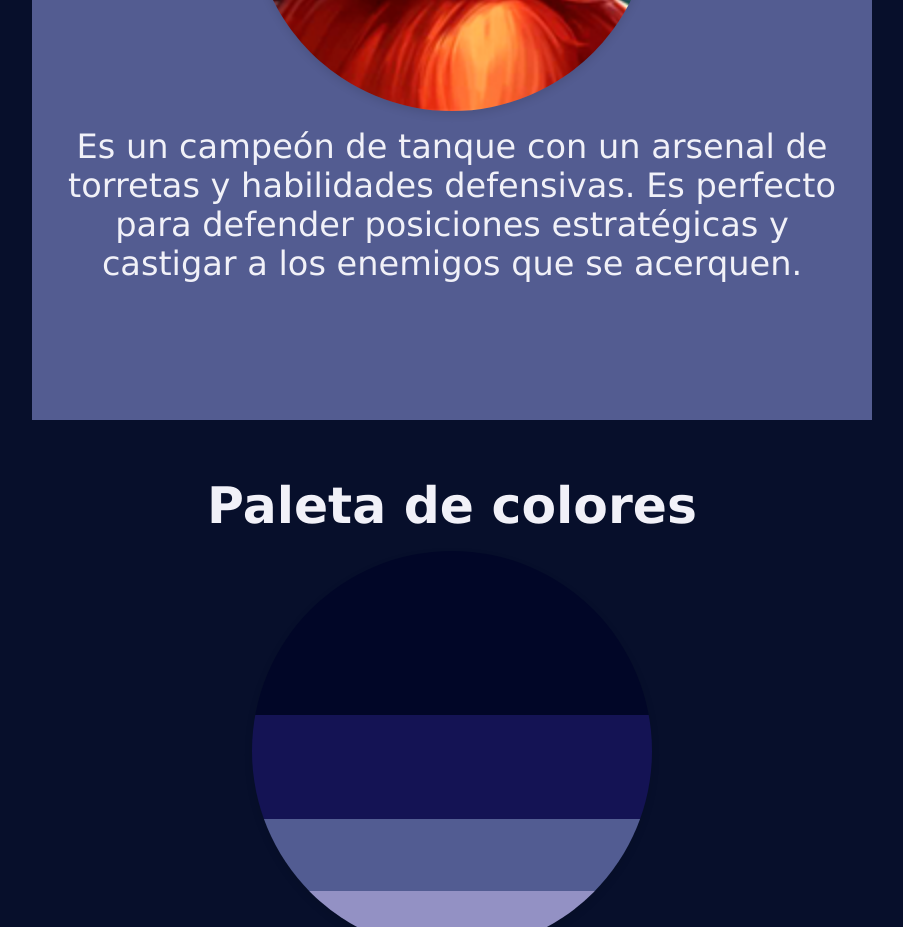
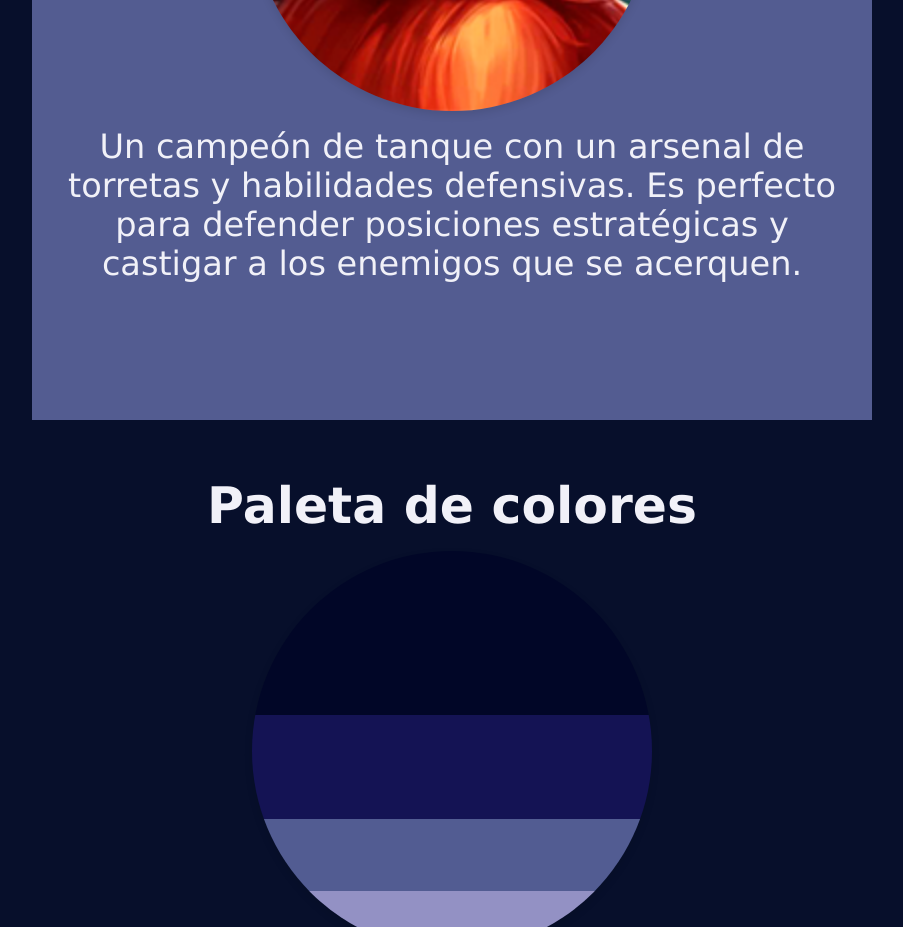
Before and after one commit to iSupay/Viewport2, a plain HTML site: page index.html in a window 1280 px wide. Shown: the part 3780-4707 px from the top of the page, without its empty margins (188-1091 px from the left). Drawn offline with Linux system fonts and the light colour scheme.

Commit message:
Barik desc

```diff
--- a/index.html
+++ b/index.html
@@ -62,7 +62,7 @@
         <h2>Barik</h2>
         <img src="img/5.png" sizes="" alt="Androxus" />
         <p>
-          Es un campeón de tanque con un arsenal de torretas y habilidades
+          Un campeón de tanque con un arsenal de torretas y habilidades
           defensivas. Es perfecto para defender posiciones estratégicas y
           castigar a los enemigos que se acerquen.
         </p>
```
